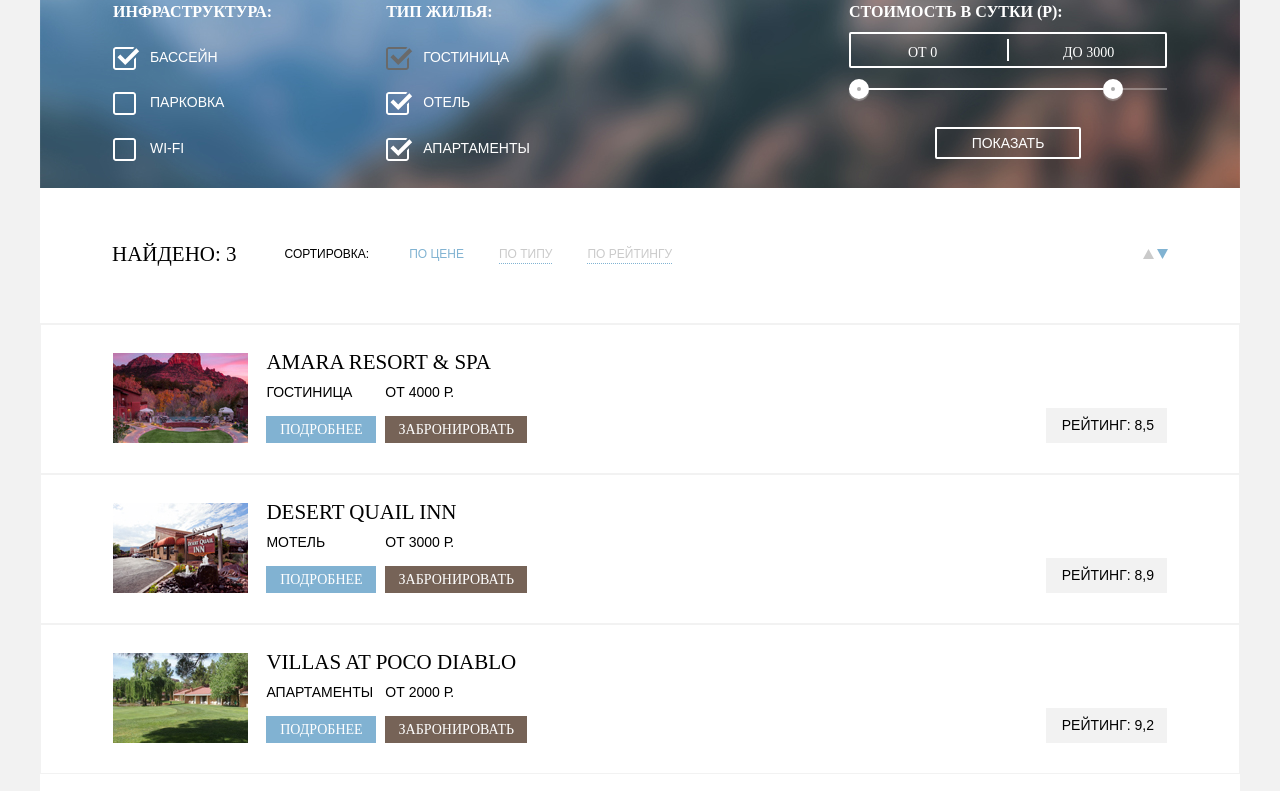
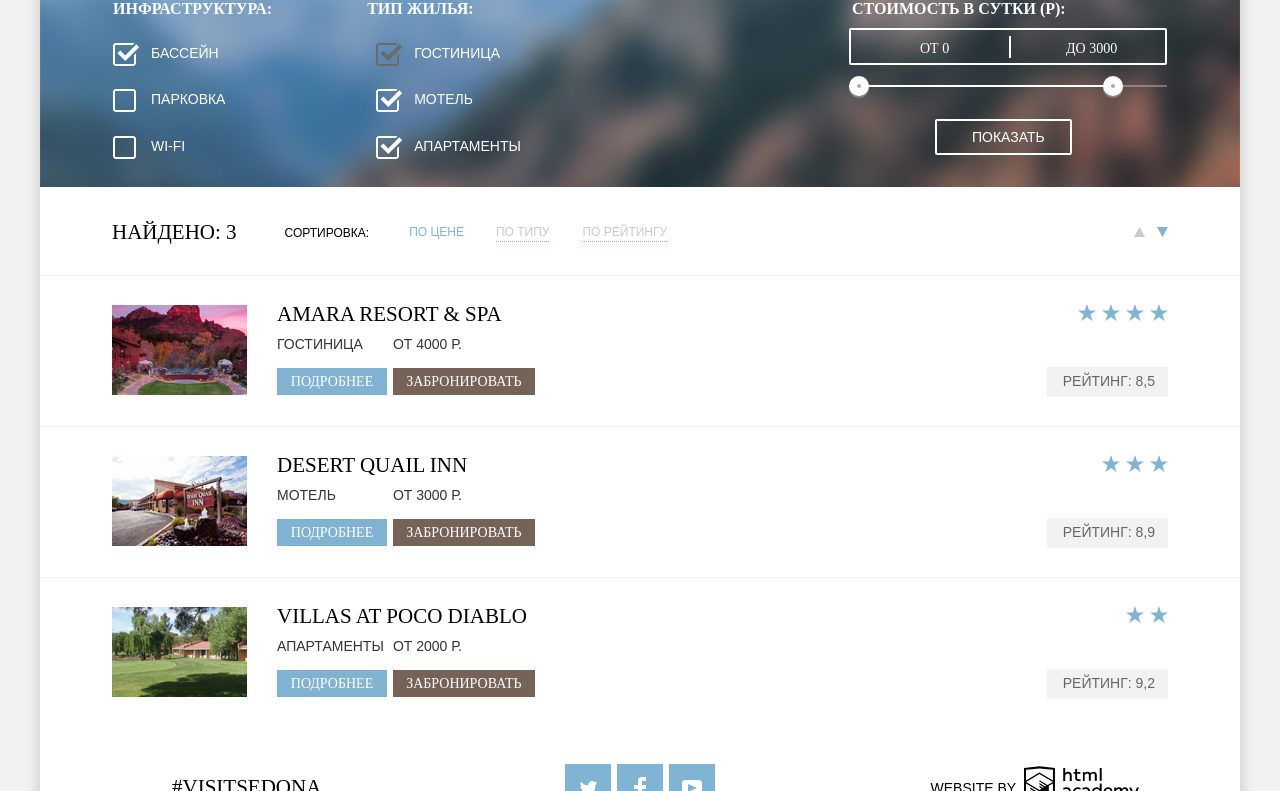
Before and after one commit to Tina-17/476845-sedona, a plain HTML site: page hotels.html in a window 1280 px wide. Shown: the part 85-876 px from the top of the page. Drawn offline with Linux system fonts and the light colour scheme; a web font is replaced by a local one.

Commit message:
Декоративные элементы.
Доделаны все элементы.

```diff
--- a/css/style.css
+++ b/css/style.css
@@ -22,6 +22,13 @@ body {
   font-size: 14px;
   line-height: 21px;
   position: relative;
+}
+
+.site-shadow {
+  box-shadow: 0 5px 15px 0 rgba(0, 0, 0, .2);
+  width: 1200px;
+  position: absolute;
+  left: calc(50% - 600px);
 }
 
 .main-navigation,
@@ -63,7 +70,7 @@ img {
 }
 
 .main-navigation{
-  line-height: 26px;
+  line-height: 25px;
   font-family: PT Sans Bold;
   padding: 0;
   position: relative;
@@ -71,20 +78,16 @@ img {
 
 .main-navigation .main-header-logo {
   position: absolute;
-  top: 0;
-  left: 533px;
+  top: 0px;
+  left: 531px;
  }
 
 .site-navigation a:hover {
   color: #81b3d2;
 }
 
-.site-navigation a:focus {
+.site-navigation a:active {
   color: #b2b2b2;
-}
-
-.site-navigation a:active {
-  color: #766357;
 }
 
 .site-navigation .active {
@@ -98,6 +101,8 @@ img {
 }
 .site-navigation li{
   flex-basis: 20%;
+  box-sizing: border-box;
+
 }
 
 .site-navigation li:last-child,
@@ -105,14 +110,31 @@ img {
   text-align: right;
 }
 
+.site-navigation li:nth-child(2) {
+  padding-left: 30px;
+}
+
 .site-navigation li:nth-child(3)  {
   margin-left: 20%;
+  padding-right: 34px;
 }
 
 
-.big-photo img{
+.big-photo {
   display: block;
+  background-color: #deebf3;
+  background-image: url('../img/sedona-mask.png'), url('../img/sedona-nature.jpg');
+  background-repeat: no-repeat;
+  height: 507px;
+  text-align: center;
+  background-position: left bottom;
 }
+
+.big-photo img {
+  display: inline-block;
+  margin-top: 77px;
+}
+
 
           /* Слоган */
 
@@ -135,6 +157,7 @@ img {
 .slogan p{
   font-size: 14px;
   line-height:26px;
+  color: #333333;
   padding-top: 19px;
   margin: 0;
  }
@@ -194,6 +217,9 @@ img {
   min-height: 330px;
 }
 
+.reasons-1-recommendation p {
+  color: #333333;
+}
 
 .reasons-1-recommendation li{
   flex-basis: 400px;
@@ -245,6 +271,12 @@ img {
   padding-bottom: 64px;
  }
 
+.reasons-3,
+.reasons-4,
+.reasons-5  {
+  color: #333333;
+}
+
             /* Поиск гостиницы */
 
 
@@ -265,6 +297,7 @@ img {
   padding-bottom: 42px;
   margin:0;
   text-align: center;
+  color: #333333;
 }
 
 .search-button {
@@ -322,7 +355,6 @@ img {
   flex-basis: 100%;
   display: flex;
   position: relative;
-
 }
 
 .search-form .grownup,
@@ -452,6 +484,11 @@ svg {
   color: #88b6d1;
 }
 
+.search-form {
+  box-shadow: 0 7px 15px 0 rgba(0, 1, 1, 0.15);
+}
+
+
 
                   /* Подвал */
 
@@ -472,11 +509,12 @@ svg {
   font-family: 'PT Sans Bold';
   font-size: 21px;
   line-height: 26px;
+  margin-bottom: 23px;
 }
 
 .footer-social ul {
   display: flex;
-  margin-left: 20px;
+  margin-left: 29px;
 }
 
 .footer-social a {
@@ -509,9 +547,9 @@ svg {
 }
 
 .main-footer .author{
-  line-height: 26px;
-  font-size: 12px;
-  padding-right: 9px;
+  line-height: 21px;
+  font-size: 14px;
+  padding-right: 4px;
   display: inline-block;
 }
 
@@ -547,7 +585,7 @@ main.inner  {
 }
 
 .filters label {
-  padding-left: 37px;
+  padding-left: 38px;
   position: relative;
   cursor: pointer;
 }
@@ -600,9 +638,10 @@ label input[type='checkbox']:checked:disabled + .checkbox-indicator {
 .filters h3 {
   font-family: 'PT Sans Bold';
   font-size: 16px;
-  line-height: 21px;
+  line-height: 17px;
   text-transform: uppercase;
   margin: 0;
+
 
 }
 .filter-hotel form{
@@ -611,8 +650,13 @@ label input[type='checkbox']:checked:disabled + .checkbox-indicator {
 }
 
 .home {
-  margin-right: 205px;
+  margin-right: 233px;
 }
+
+.home label {
+  margin-left: 9px;
+}
+
 
     /* Цены - шкала */
 
@@ -622,15 +666,17 @@ label input[type='checkbox']:checked:disabled + .checkbox-indicator {
 }
 
 .price h3 {
-  margin-bottom: 10px;
+  margin-bottom: 11px;
+  margin-left: 3px;
 }
 .price-controls {
   height: 32px;
-  margin-bottom: 20px;
+  margin-bottom: 22px;
   border: 2px solid #ffffff;
   border-radius: 2px;
   font-size: 0;
   position: relative;
+  padding-bottom: 1px;
 }
 .price-controls::after {
   content:"";
@@ -641,6 +687,7 @@ label input[type='checkbox']:checked:disabled + .checkbox-indicator {
   top: 50%;
   left: 50%;
   transform: translate(-50%, -50%);
+  margin-left: 2px;
 }
 
 .price-controls label {
@@ -650,11 +697,17 @@ label input[type='checkbox']:checked:disabled + .checkbox-indicator {
   vertical-align: top;
   cursor: pointer;
 }
-.price-controls .min-price,
+.price-controls .min-price {
+  width: 100px;
+  padding-left: 67px;
+}
+
 .price-controls .max-price {
   width: 100px;
-  padding-left: 55px;
+  padding-left: 46px;
+
 }
+
 .price-controls input {
   width: 70px;
   margin: 0px;
@@ -669,12 +722,13 @@ label input[type='checkbox']:checked:disabled + .checkbox-indicator {
 
 .range {
   position: relative;
-  margin-bottom: 37px;
+  margin-bottom: 32px;
 }
 
 .range .track {
   height: 2px;
-  background: rgba(255, 255, 255, 0.3)
+  background: rgba(255, 255, 255, 0.3);
+  margin-top: -2px;
 }
 
 .range .bar {
@@ -687,14 +741,14 @@ label input[type='checkbox']:checked:disabled + .checkbox-indicator {
   top: -9px;
   width: 4px;
   height: 4px;
+  box-shadow: 0 2px 1px 0 rgba(255, 255, 255, 0.3);
   border: 8px solid #ffffff;
   background: #ababab;
   border-radius: 50%;
-  box-shadow: 0 2px 1px 0 rgba(255, 255, 255, 0.3);
   cursor: pointer;
 }
 
-.runner-min {
+.ranner-min {
   left: 0;
 }
 
@@ -703,7 +757,7 @@ label input[type='checkbox']:checked:disabled + .checkbox-indicator {
 }
 
 .runner:hover {
-  border: 9px solid #ffffff;
+  transform: scale(1.1,1.1);
 }
 
 .price .button {
@@ -714,10 +768,16 @@ label input[type='checkbox']:checked:disabled + .checkbox-indicator {
   border-radius: 2px;
   cursor: pointer;
   margin: 0 auto;
+  font-family: PT Sans, Arial, sans-serif;
   font-style: normal;
   font-size: 14px;
+  line-height: 21px;
   text-transform: uppercase;
   display: block;
+  width: 137px;
+  height: 36px;
+  box-sizing: border-box;
+  margin-left: 86px;
 }
 
 .price .button:hover {
@@ -733,12 +793,14 @@ label input[type='checkbox']:checked:disabled + .checkbox-indicator {
   font-family: 'PT Sans Bold';
   font-size: 21px;
   line-height: 26px;
+  margin: 0;
+
 }
 
 .result-choice {
   display: flex;
   padding-top: 32px;
-  padding-bottom: 35px;
+  padding-bottom: 30px;
   border-bottom: 1px solid #f2f2f2;
   box-sizing: border-box;
   justify-content: flex-start;
@@ -752,6 +814,7 @@ label input[type='checkbox']:checked:disabled + .checkbox-indicator {
   font-size: 12px;
   line-height: 18px;
   margin-left: 48px;
+  padding-top: 1px;
 }
 
 .result-choice a {
@@ -787,15 +850,25 @@ label input[type='checkbox']:checked:disabled + .checkbox-indicator {
   margin-left: 40px;
 }
 
-.result-choice > a:nth-of-type(2),
+.result-choice > a:nth-of-type(2) {
+  margin-left: 32px;
+}
+
+
 .result-choice > a:nth-of-type(3) {
-  margin-left: 35px;
+  margin-left: 33px;
 }
+
 
 .result-choice .arrow a {
   color: #cacaca;
   text-decoration: none;
   border: none;
+}
+
+.result-choice .arrow a:first-child {
+  margin-top: 1px;
+  padding-right: 9px;
 }
 
 .result-choice .arrow a:hover {
@@ -822,35 +895,57 @@ label input[type='checkbox']:checked:disabled + .checkbox-indicator {
 
 .result-list li {
   display: flex;
-  padding: 30px 0;
-  border: 1px solid #f2f2f2;
+  border-bottom: 1px solid #f2f2f2;
   padding-left: 6%;
   padding-right: 6%;
-  height: 150px;
-  box-sizing: border-box;
-  justify-content: space-between;
-  align-items: flex-end;
+  padding-top: 25px;
+  padding-bottom: 31px;
+  position:relative;
 }
 
-.result-list img{
-  display: block;
+.result-list li > a{
+  display: flex;
+  align-items: flex-end;
+  margin-right: 30px;
 }
 
-.variant {
-  margin-left: -500px;
-}
+
 .variant .name {
   margin-bottom: 7px;
 }
 
+
 .rating {
-  padding: 7px 13px 7px 16px;
+  position: absolute;
+  bottom: 29px;
+  right: 72px;
+  padding: 4px 13px 5px 16px;
   background: #f2f2f2;
+  color: #666666;
 }
+
+.stars {
+  position: absolute;
+  top: 28px;
+  right: 72px;
+  letter-spacing: 2px;
+}
+
+
+
+.star {
+  display: inline-block;
+  background: url('../img/star.svg') no-repeat;
+  width: 18px;
+  height: 17px;
+  }
+
+
 
 .details,
 .book {
   display: inline-block;
+  color: #333333;
 }
 
 .name a {
@@ -876,9 +971,9 @@ label input[type='checkbox']:checked:disabled + .checkbox-indicator {
   display: block;
   height: 27px;
   text-align: center;
-  vertical-align: middle;
   margin-top: 13px;
 }
+
 
 .details a {
   width: 110px;
@@ -895,7 +990,7 @@ label input[type='checkbox']:checked:disabled + .checkbox-indicator {
 }
 
 .book {
- margin-left: 5px;
+ margin-left: 2px;
 }
 
 .book a {
--- a/hotels.html
+++ b/hotels.html
@@ -7,10 +7,11 @@
     <link rel='stylesheet' href='css/style.css'>
   </head>
   <body class="inner-page">
+    <div class='site-shadow'>
 
     <header class='main-header'>
       <nav class='main-navigation'>
-        <a class='main-header-logo' href='index.html'><img src='img/logo.png' width='134' height='68' alt='Логотип сайта Седона '>
+        <a class='main-header-logo' href='index.html'><img src='img/logo.png' width='137' height='70' alt='Логотип сайта Седона '>
         </a>
         <ul class='site-navigation'>
           <li><a href='#'>информация</a></li>
@@ -56,7 +57,7 @@
             <label><input type='checkbox' class='visually-hidden' checked>
             <span class='checkbox-indicator'>
             </span>
-                    Отель
+                    Мотель
             </label>
             <label><input type='checkbox' class='visually-hidden' checked>
             <span class='checkbox-indicator'>
@@ -129,14 +130,17 @@
                 </div>
               </div>
 
+              <div class='stars'>
+                <span class='star'></span>
+                <span class='star'></span>
+                <span class='star'></span>
+                <span class='star'></span>
+              </div>
+
               <div class='rating'>
 
- <!--                  <svg xmlns="http://www.w3.org/2000/svg" width="18" height="17" viewBox="0 0 18 17"><path fill="#81B3D2" d="M9.002 0l2.126 6.494h6.877l-5.564 4.012L14.566 17l-5.564-4.013L3.438 17l2.126-6.494L0 6.494h6.878z"/></svg>
--->
-              <span class='stars-4'></span>
-                <span>
                   Рейтинг: 8,5
-                </span>
+
               </div>
             </li>
 
@@ -157,14 +161,17 @@
                 </div>
               </div>
 
-              <div class='rating'>
-                <span class='stars-3'>
 
+                <div class='stars'>
+                  <span class='star'></span>
+                  <span class='star'></span>
+                  <span class='star'></span>
+                </div>
 
-                </span>
-                <span>
+                <div class='rating'>
+
                   Рейтинг: 8,9
-                </span>
+
               </div>
             </li>
 
@@ -185,11 +192,15 @@
                 </div>
               </div>
 
-              <div class='rating'>
-                <span class='stars-2'></span>
-                <span>
+
+                <div class='stars'>
+                  <span class='star'></span>
+                  <span class='star'></span>
+                </div>
+                <div class='rating'>
+
                   Рейтинг: 9,2
-                </span>
+
               </div>
             </li>
           </ul>
@@ -251,7 +262,6 @@
         </a>
       </div>
     </footer>
-
-
+   </div>
   </body>
 </html>
```
Also changed, not shown: index.html (+7 -5 lines), img/sedona-mask.png (added), img/sedona-nature.jpg (added), img/welcome-to-sedona.png (added).
